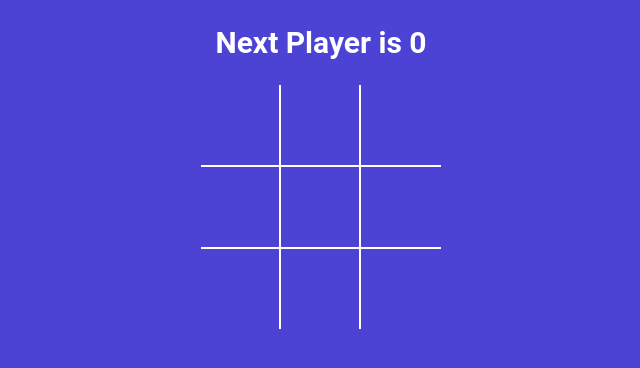
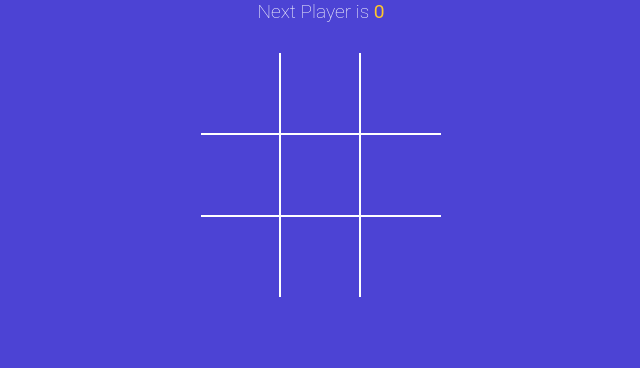
Before and after one commit to salihslx/tictactoe-game, a React (Vite) app: page / in a window 1280 px wide. Shown: the top 368 px of the page, without its empty margins (319-959 px from the left). Built offline with nearby package versions, Linux system fonts and the light colour scheme.

Commit message:
display draw message . apply style for StatusMessage component

```diff
--- a/src/App.jsx
+++ b/src/App.jsx
@@ -1,7 +1,9 @@
 import './styles.scss'
 import Board from './components/Board'
 import { useState } from "react";
-import {calculateWinner} from "./winner"
+import {calculateWinner} from "./winner";
+import StatusMessage from './components/StatusMessage';
+
 
 function App() {
 
@@ -9,8 +11,7 @@
   const [isXNext, setIsXNext] = useState(false);
 
   const winner = calculateWinner(squares);
-  const nextPlayer = isXNext ? 'X' : '0';
-  const statusMessage = winner ? 'Winner is '+ winner : "Next Player is " + nextPlayer;
+
 
 
   //dirived(computed) value  from  state
@@ -18,7 +19,7 @@
   const handleSquareClick = clickedPosition => {
    //null , "x", "0"
     if(squares[clickedPosition] || winner){
-       return
+       return;
     }
 
     setSquares(currentSquares => {
@@ -40,10 +41,10 @@
 
   return (
     <div className="app">
-      <h2>{statusMessage}</h2>
+      <StatusMessage winner={winner} isXNext={isXNext} squares={squares}/>
       <Board squares={squares} handleSquareClick={handleSquareClick}/>
     </div>
-  )
+  );
 }
 
-export default App
+export default App;
--- /dev/null
+++ b/src/components/StatusMessage.jsx
@@ -0,0 +1,47 @@
+import React from "react";
+
+const StatusMessage = ({winner , isXNext , squares}) => {
+
+    const noMovesleft = squares.every(squareValue => squareValue !== null);
+    const nextPlayer = isXNext ? 'X' : '0';
+
+
+     const renderStatusmessage = () => {
+         if(winner){
+            return(
+               <React.Fragment>
+                    winner is  {' '}
+                    <span className={winner === 'X' ? 'text-green' : 'text-orange'}>
+                    {winner}
+                    </span>
+               </React.Fragment>
+                );
+         }
+         if(!winner && noMovesleft){
+           return(
+                <React.Fragment>
+                    <span className="text-orange">0</span> and{''}
+                    <span className="text-green">X</span>  tied
+                </React.Fragment>
+                );
+         }
+         if(!winner && !noMovesleft){
+              return(
+                 <React.Fragment>
+                    Next Player is  {' '}
+                    <span className={ isXNext ? 'text-green' : 'text-orange'}>
+                        {nextPlayer}
+                    </span>
+                </React.Fragment>
+                );
+         }
+
+         return null ;
+
+     }
+    return (
+        <div className="status-message">{renderStatusmessage()}</div>
+    );
+
+};
+export default StatusMessage;
```
